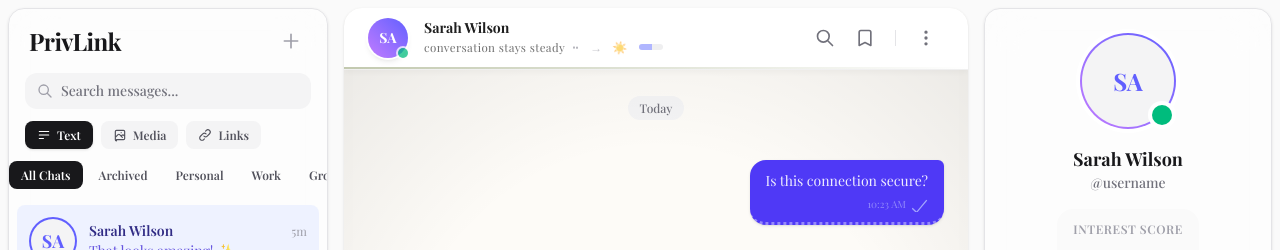
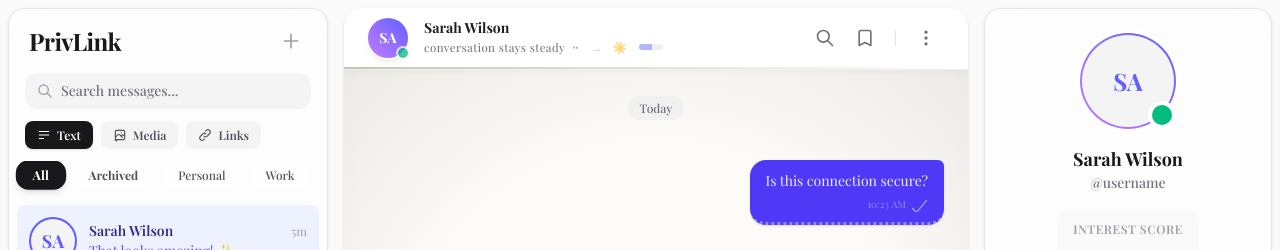
Before and after one commit to gagan2007jadaun/PrivLink, a Next.js app: page / in a window 1280 px wide. Shown: the top 250 px of the page. Built offline with nearby package versions, Linux system fonts and the light colour scheme; a web font is replaced by a local one.

Commit message:
style: enhance sidebar tabs with horizontal scroll, no scrollbar, and modern active state

```diff
--- a/src/components/Sidebar.tsx
+++ b/src/components/Sidebar.tsx
@@ -135,26 +135,26 @@
             </div>
 
             {/* Filters */}
-            <div className="flex items-center gap-1 overflow-x-auto pb-2 scrollbar-none">
+            <div className="flex items-center gap-2 overflow-x-auto overflow-y-hidden no-scrollbar px-2 pb-2">
                 <button
                     onClick={() => setActiveFilter(FILTER_ALL)}
-                    className={`whitespace-nowrap rounded-lg px-3 py-1.5 text-xs font-semibold transition-all ${activeFilter === FILTER_ALL ? 'bg-zinc-900 text-white dark:bg-white dark:text-zinc-900' : 'text-zinc-600 hover:bg-zinc-100 dark:text-zinc-400 dark:hover:bg-zinc-800'}`}
+                    className={`whitespace-nowrap rounded-xl px-4 py-1.5 text-xs font-bold transition-all ${activeFilter === FILTER_ALL ? 'bg-zinc-900 text-white dark:bg-white dark:text-zinc-900 shadow-md transform scale-105' : 'text-zinc-600 hover:bg-zinc-100 dark:text-zinc-400 dark:hover:bg-zinc-800 bg-white/50 dark:bg-zinc-800/50'}`}
                 >
-                    All Chats
+                    All
                 </button>
                 <button
                     onClick={() => setActiveFilter(FILTER_ARCHIVED)}
-                    className={`whitespace-nowrap rounded-lg px-3 py-1.5 text-xs font-semibold transition-all ${activeFilter === FILTER_ARCHIVED ? 'bg-zinc-900 text-white dark:bg-white dark:text-zinc-900' : 'text-zinc-600 hover:bg-zinc-100 dark:text-zinc-400 dark:hover:bg-zinc-800'}`}
+                    className={`whitespace-nowrap rounded-xl px-4 py-1.5 text-xs font-bold transition-all ${activeFilter === FILTER_ARCHIVED ? 'bg-zinc-900 text-white dark:bg-white dark:text-zinc-900 shadow-md transform scale-105' : 'text-zinc-600 hover:bg-zinc-100 dark:text-zinc-400 dark:hover:bg-zinc-800 bg-white/50 dark:bg-zinc-800/50'}`}
                 >
                     Archived
                 </button>
-                <button className="whitespace-nowrap rounded-lg px-3 py-1.5 text-xs font-semibold text-zinc-600 hover:bg-zinc-100 dark:text-zinc-400 dark:hover:bg-zinc-800">
+                <button className="whitespace-nowrap rounded-xl px-4 py-1.5 text-xs font-medium text-zinc-600 hover:bg-zinc-100 dark:text-zinc-400 dark:hover:bg-zinc-800 bg-white/50 dark:bg-zinc-800/50">
                     Personal
                 </button>
-                <button className="whitespace-nowrap rounded-lg px-3 py-1.5 text-xs font-semibold text-zinc-600 hover:bg-zinc-100 dark:text-zinc-400 dark:hover:bg-zinc-800">
+                <button className="whitespace-nowrap rounded-xl px-4 py-1.5 text-xs font-medium text-zinc-600 hover:bg-zinc-100 dark:text-zinc-400 dark:hover:bg-zinc-800 bg-white/50 dark:bg-zinc-800/50">
                     Work
                 </button>
-                <button className="whitespace-nowrap rounded-lg px-3 py-1.5 text-xs font-semibold text-zinc-600 hover:bg-zinc-100 dark:text-zinc-400 dark:hover:bg-zinc-800">
+                <button className="whitespace-nowrap rounded-xl px-4 py-1.5 text-xs font-medium text-zinc-600 hover:bg-zinc-100 dark:text-zinc-400 dark:hover:bg-zinc-800 bg-white/50 dark:bg-zinc-800/50">
                     Groups
                 </button>
             </div>
```
